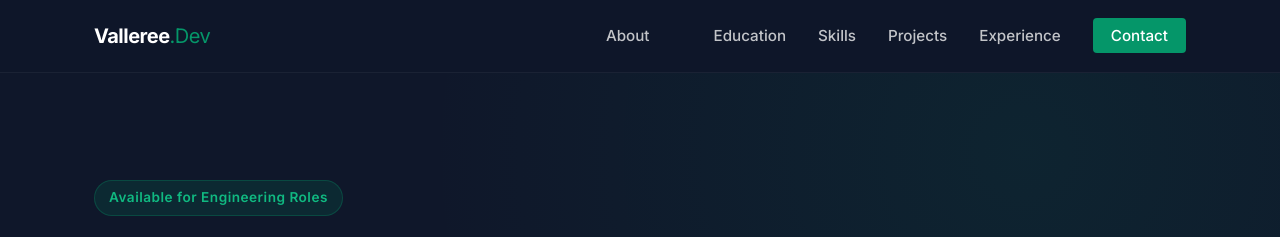
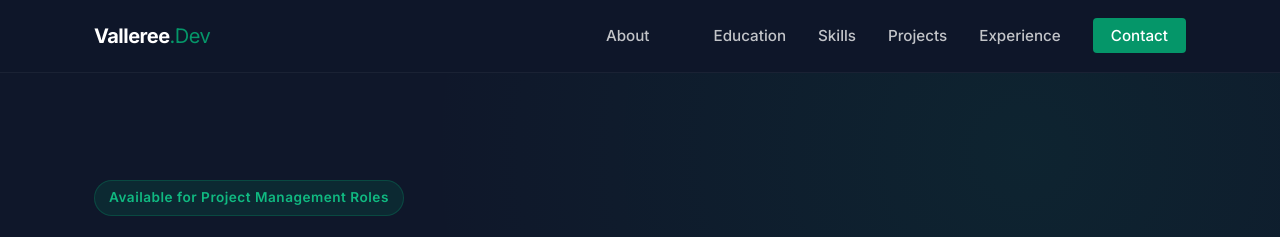
Before and after one commit to VallereeJoseph/vallereejoseph.github.io, a plain HTML site: page index.html in a window 1280 px wide. Shown: the top 237 px of the page. Drawn offline with Linux system fonts and the light colour scheme.

Commit message:
Update index.html

```diff
--- a/index.html
+++ b/index.html
@@ -26,7 +26,7 @@
 
     <header class="hero">
         <div class="container">
-            <span class="badge">Available for Engineering Roles</span>
+            <span class="badge">Available for Project Management Roles</span>
             <h1>Bridging the Gap Between <span class="highlight">System Architecture & Execution</span></h1>
             <p class="hero-subtitle">Baguio-based Computer Science graduate specializing in full-stack web architectures, rapid systems optimization, and rigorous technical documentation execution.</p>
             <div class="hero-actions">
```
